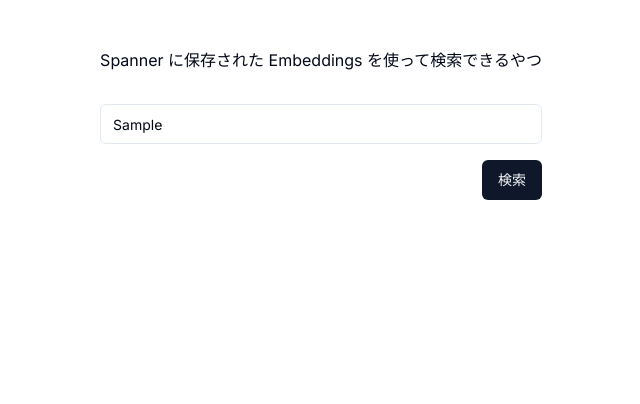
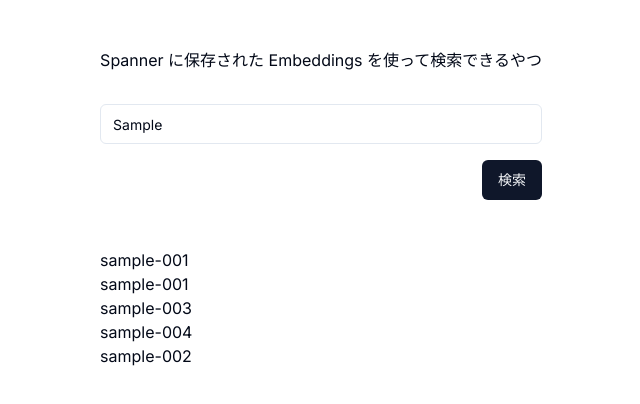
Before and after one commit to jupemara/spanner-embeddings, a Next.js app: page / in a window 1280 px wide. Both pictures are taken after typing "Sample" into the empty fields and a click on the button "検索". Shown: the top 404 px of the page, without its empty margins (319-959 px from the left). Built offline with nearby package versions, Linux system fonts and the light colour scheme.

Commit message:
combine items and setItems

```diff
--- /dev/null
+++ b/src/components/items.tsx
@@ -0,0 +1,15 @@
+import { item } from '@/pages/api/schema';
+
+type P = {
+  items: item[];
+};
+
+export function Items({ items }: P): JSX.Element {
+  return (
+    <>
+      {items.map((v, i) => {
+        return <div key={i}>{v.id}</div>;
+      })}
+    </>
+  );
+}
--- a/src/components/search-form/search-form.tsx
+++ b/src/components/search-form/search-form.tsx
@@ -4,12 +4,15 @@
 import { SearchInput, SearchInputSchema } from './schema';
 import { valibotResolver } from '@hookform/resolvers/valibot';
 import { Button } from '../ui/button';
-import { useState } from 'react';
+import { Dispatch, SetStateAction, useState } from 'react';
 import { item } from '@/pages/api/schema';
 
-export function SearchForm(): JSX.Element {
-  const [items, setItems] = useState<item[]>([]),
-    [errs, setErrors] = useState<string[]>([]),
+type P = {
+  setItems: Dispatch<SetStateAction<item[]>>;
+};
+
+export function SearchForm({ setItems }: P): JSX.Element {
+  const [errs, setErrors] = useState<string[]>([]),
     form = useForm<SearchInput>({
       resolver: valibotResolver(SearchInputSchema),
       defaultValues: {
--- a/src/pages/api/hello.ts
+++ /dev/null
@@ -1,12 +0,0 @@
-import type { NextApiRequest, NextApiResponse } from 'next';
-
-type Data = {
-  name: string;
-};
-
-export default function handler(
-  req: NextApiRequest,
-  res: NextApiResponse<Data>,
-) {
-  res.status(200).json({ name: 'John Doe' });
-}
--- a/src/pages/index.tsx
+++ b/src/pages/index.tsx
@@ -1,9 +1,13 @@
 import { SearchForm } from '@/components/search-form/search-form';
 import { Inter } from 'next/font/google';
+import { useState } from 'react';
+import { item } from './api/schema';
+import { Items } from '@/components/items';
 
 const inter = Inter({ subsets: ['latin'] });
 
 export default function Home() {
+  const [items, setItems] = useState<item[]>([]);
   return (
     <main
       className={`flex justify-center min-h-screen md:p-12 p-8  ${inter.className}`}
@@ -11,7 +15,10 @@
       <div>
         <h1>Spanner に保存された Embeddings を使って検索できるやつ</h1>
         <div className={`w-full md:my-8 my-4`}>
-          <SearchForm />
+          <SearchForm setItems={setItems} />
+        </div>
+        <div>
+          <Items items={items} />
         </div>
       </div>
     </main>
```
